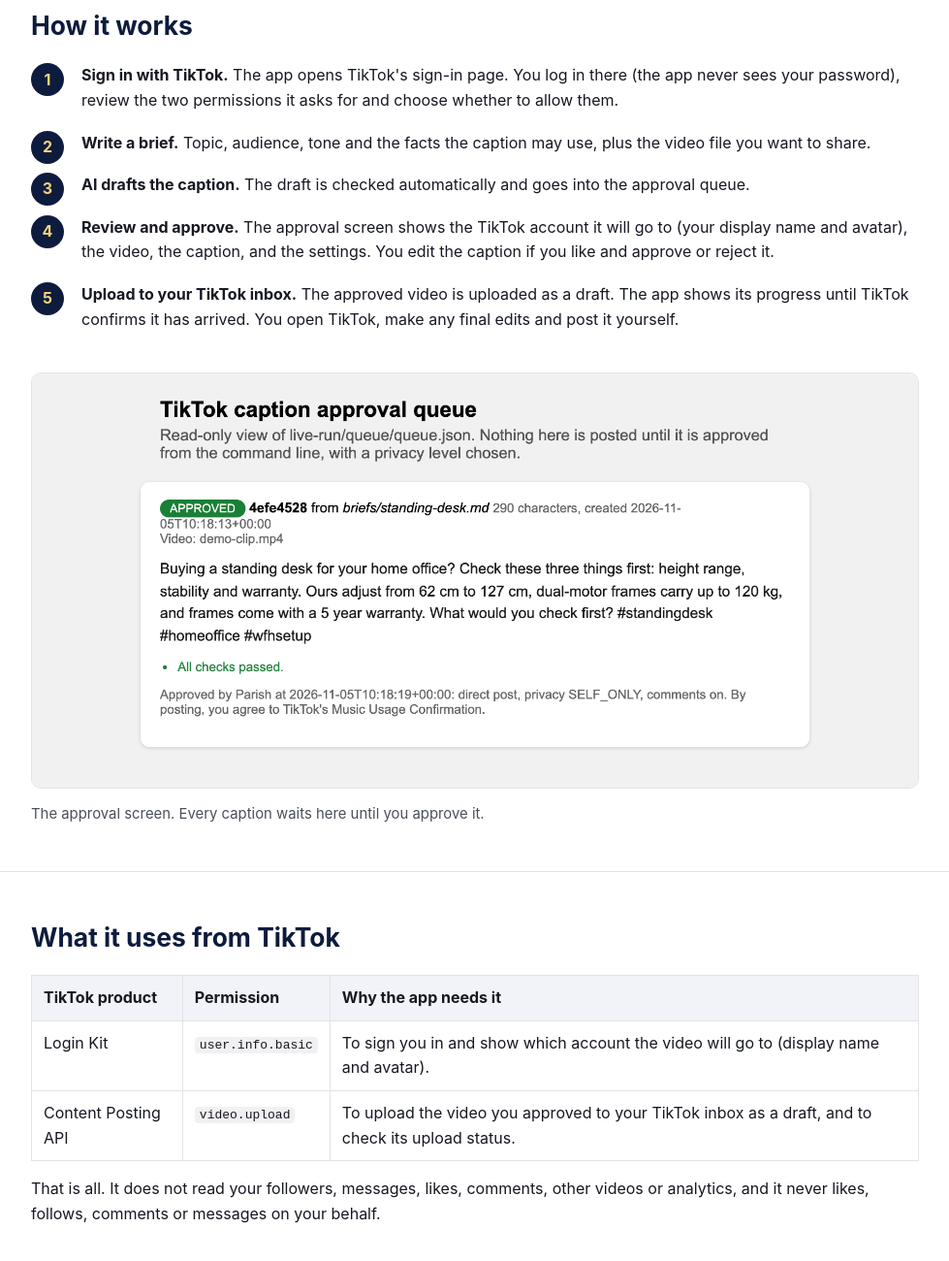
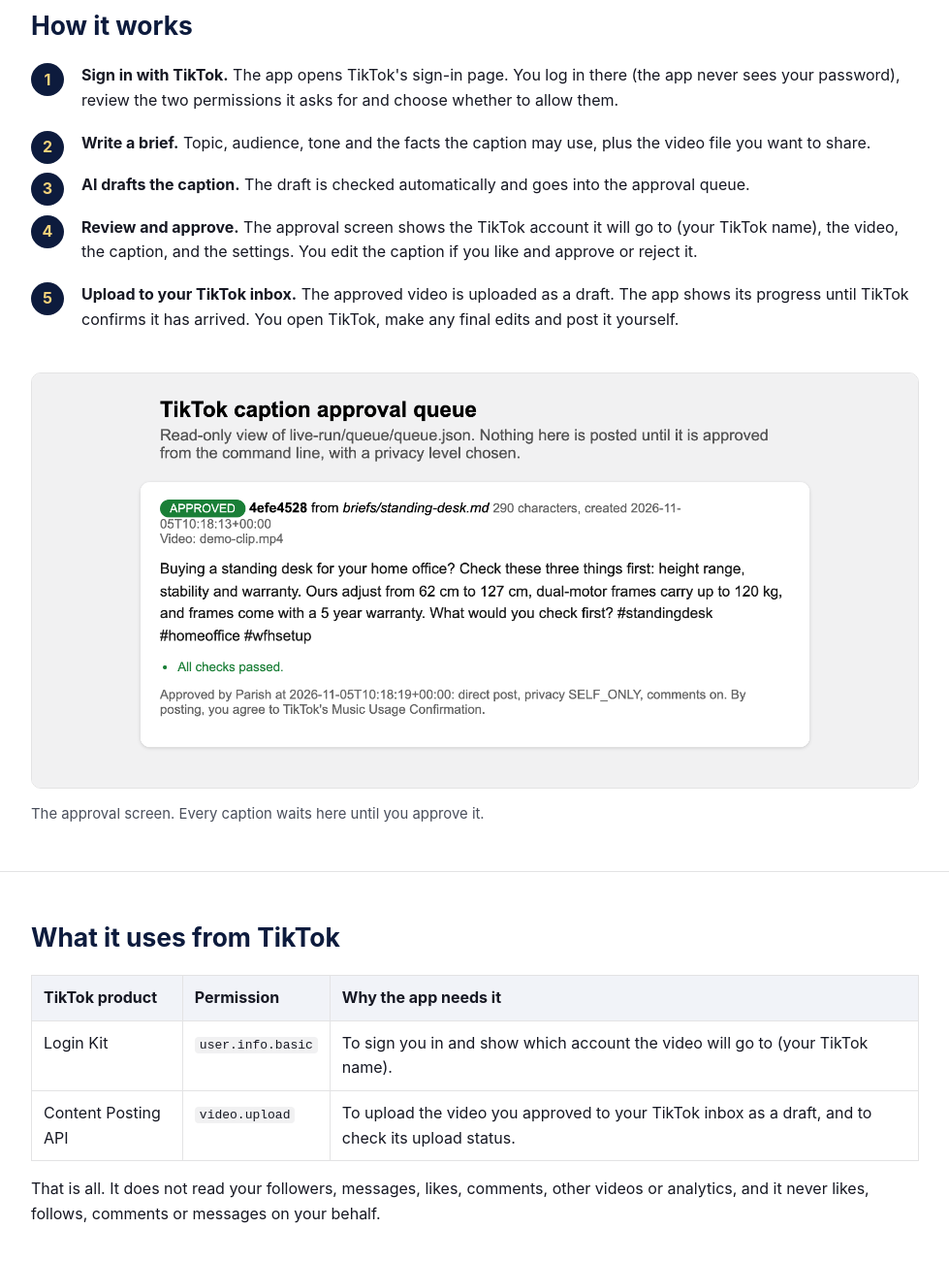
Before and after one commit to ParishSynthMind/tiktok-content-posting-client, a plain HTML site: page docs/index.html in a window 1280 px wide. Shown: the part 1109-2409 px from the top of the page at 97% size, without its empty margins (150-1129 px from the left). Drawn offline with Linux system fonts and the light colour scheme.

Commit message:
Site: describe the account shown before upload accurately (TikTok name)
Co-Authored-By: Claude Opus 5.5 <noreply@anthropic.com>

```diff
--- a/docs/index.html
+++ b/docs/index.html
@@ -85,8 +85,7 @@ Posting API. Nothing leaves your computer until you say so.</p>
 password), review the two permissions it asks for and choose whether to allow them.</li>
 <li><b>Write a brief.</b> Topic, audience, tone and the facts the caption may use, plus the video file you want to share.</li>
 <li><b>AI drafts the caption.</b> The draft is checked automatically and goes into the approval queue.</li>
-<li><b>Review and approve.</b> The approval screen shows the TikTok account it will go to (your display name and
-avatar), the video, the caption, and the settings. You edit the caption if you like and approve or reject it.</li>
+<li><b>Review and approve.</b> The approval screen shows the TikTok account it will go to (your TikTok name), the video, the caption, and the settings. You edit the caption if you like and approve or reject it.</li>
 <li><b>Upload to your TikTok inbox.</b> The approved video is uploaded as a draft. The app shows its progress until
 TikTok confirms it has arrived. You open TikTok, make any final edits and post it yourself.</li>
 </ol>
@@ -98,7 +97,7 @@ TikTok confirms it has arrived. You open TikTok, make any final edits and post i
 <h2>What it uses from TikTok</h2>
 <table>
 <tr><th>TikTok product</th><th>Permission</th><th>Why the app needs it</th></tr>
-<tr><td>Login Kit</td><td><code>user.info.basic</code></td><td>To sign you in and show which account the video will go to (display name and avatar).</td></tr>
+<tr><td>Login Kit</td><td><code>user.info.basic</code></td><td>To sign you in and show which account the video will go to (your TikTok name).</td></tr>
 <tr><td>Content Posting API</td><td><code>video.upload</code></td><td>To upload the video you approved to your TikTok inbox as a draft, and to check its upload status.</td></tr>
 </table>
 <p>That is all. It does not read your followers, messages, likes, comments, other videos or analytics, and it
@@ -130,7 +129,7 @@ never likes, follows, comments or messages on your behalf.</p>
 <h2>Frequently asked questions</h2>
 <details><summary>Does it post anything without asking me?</summary><p>No. Every caption waits in the approval queue, and even after you approve it the video arrives in your TikTok inbox as a draft that you post yourself.</p></details>
 <details><summary>Does the app see my TikTok password?</summary><p>No. You sign in on TikTok's own page. The app only receives a sign-in token, which stays on your computer.</p></details>
-<details><summary>Which TikTok permissions does it ask for?</summary><p>Two: <code>user.info.basic</code> (your display name and avatar) and <code>video.upload</code> (to send your approved video to your inbox as a draft).</p></details>
+<details><summary>Which TikTok permissions does it ask for?</summary><p>Two: <code>user.info.basic</code> (your basic profile, used to show your TikTok name) and <code>video.upload</code> (to send your approved video to your inbox as a draft).</p></details>
 <details><summary>How do I disconnect it?</summary><p>Run <code>python -m tt_poster revoke</code>, or in the TikTok app go to Settings and privacy, Security, Manage app permissions, and remove Content Posting Client. Then delete the local files.</p></details>
 <details><summary>Do I have to use the AI captions?</summary><p>No. You can write or paste your own caption and still use the approval queue and the upload.</p></details>
 <details><summary>What does it cost?</summary><p>The app is free and open source. If you use AI drafting you need your own Anthropic API key, billed by Anthropic.</p></details>
```
